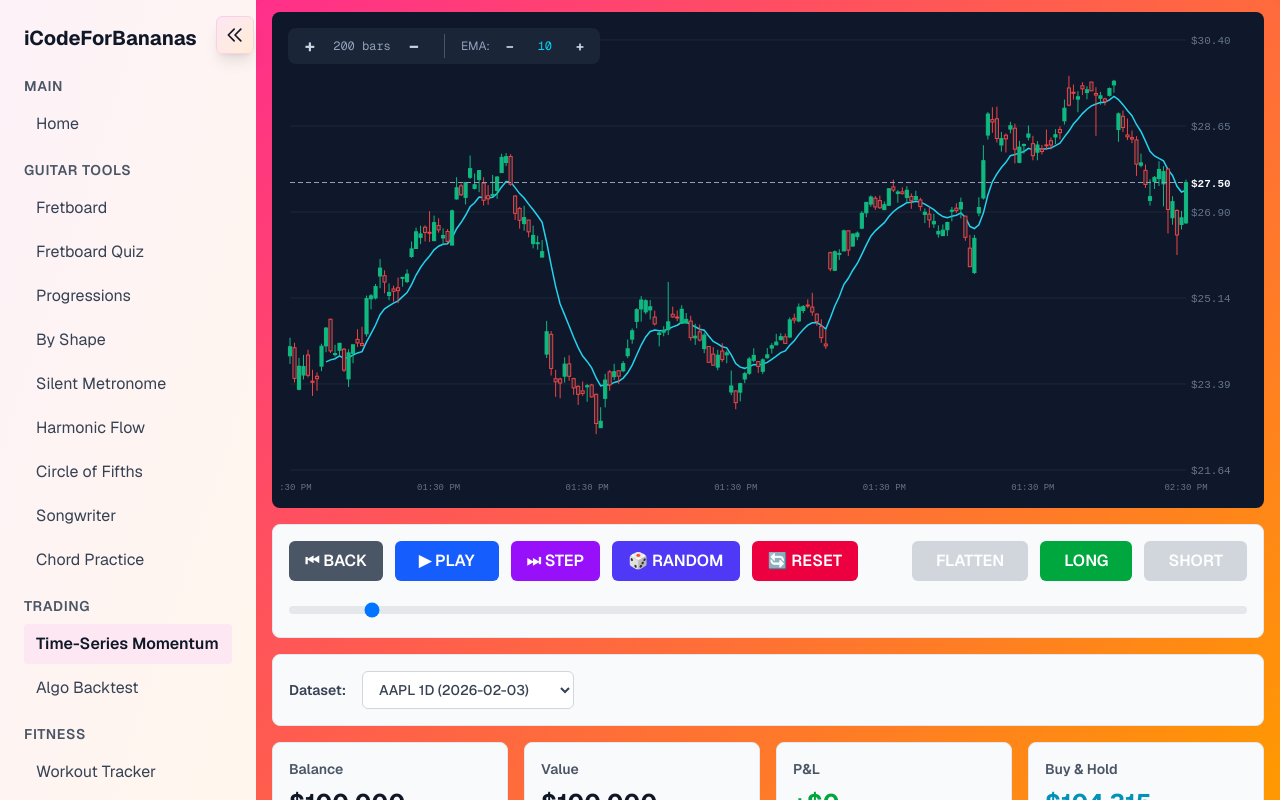
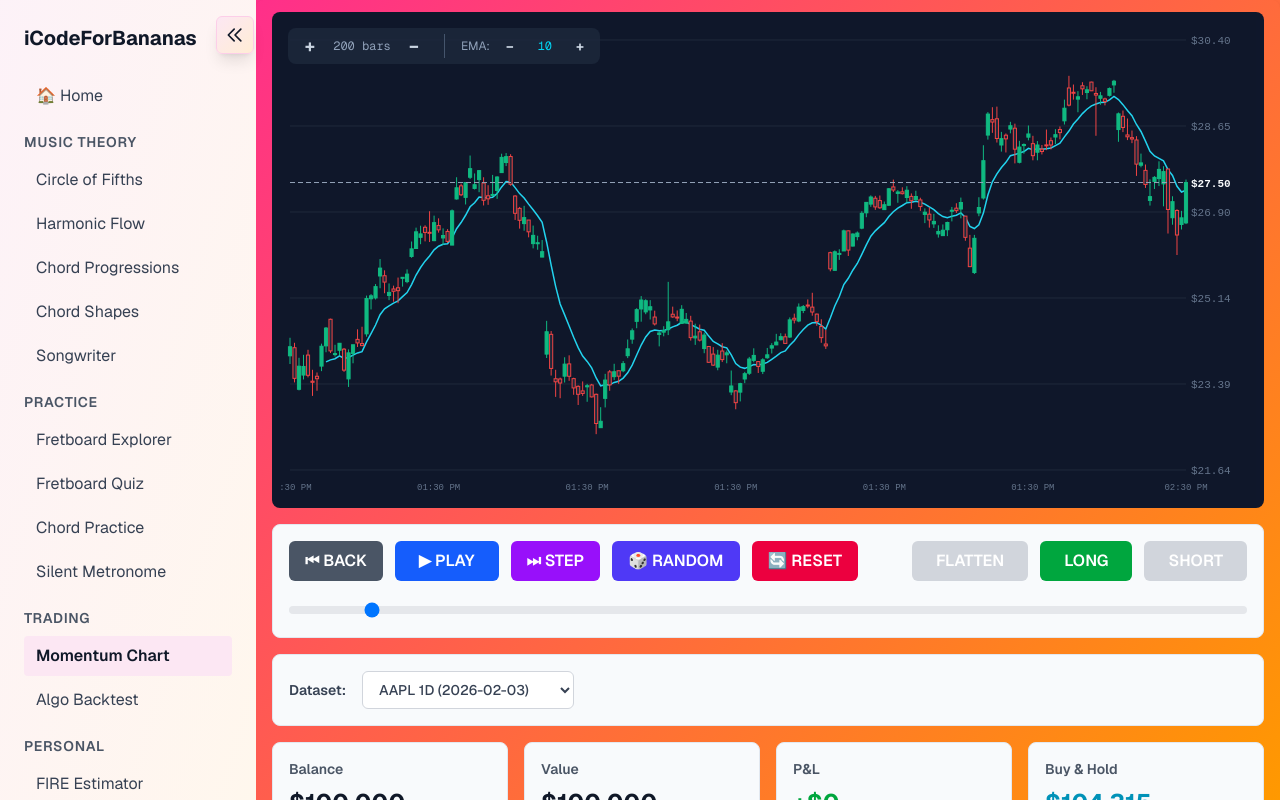
Before and after one commit to iCodeForBananas/iCodeForBananas, a Next.js app: page /trading-chart in a window 1280 px wide. Built offline with nearby package versions, Linux system fonts and the light colour scheme.

Commit message:
Refactor Sidebar component for improved state management and UI consistency; update Home page to reflect service offerings

```diff
--- a/app/components/Sidebar.tsx
+++ b/app/components/Sidebar.tsx
@@ -5,7 +5,6 @@ import { usePathname } from "next/navigation";
 import { useState, useEffect } from "react";
 
 const MOBILE_BREAKPOINT = 1024;
-const SIDEBAR_STATE_KEY = "sidebarOpen";
 
 // Helper function to check if current window width is below mobile breakpoint
 const isMobileDevice = () => window.innerWidth < MOBILE_BREAKPOINT;
@@ -16,25 +15,13 @@ export default function Sidebar() {
   const [isMobile, setIsMobile] = useState(false);
   const [hasMounted, setHasMounted] = useState(false);
 
-  // Load sidebar state from localStorage and check screen size on mount
+  // Check screen size on mount; sidebar always defaults to open on desktop
   useEffect(() => {
-    let shouldBeOpen = true; // Default state
-
-    try {
-      const savedState = localStorage.getItem(SIDEBAR_STATE_KEY);
-      if (savedState !== null) {
-        shouldBeOpen = savedState === "true";
-      }
-    } catch (error) {
-      // localStorage not available, use default state
-      console.warn("Failed to load sidebar state from localStorage:", error);
-    }
-
-    // On mobile, always start closed regardless of saved state
     const mobile = isMobileDevice();
     // eslint-disable-next-line react-hooks/set-state-in-effect -- initializing state from window dimensions on mount
     setIsMobile(mobile);
-    setIsOpen(mobile ? false : shouldBeOpen);
+    // Always open on desktop by default; always closed on mobile
+    setIsOpen(!mobile);
 
     // Enable transitions after initial state is resolved
     // Use requestAnimationFrame to ensure the browser has painted the correct initial state
@@ -59,14 +46,7 @@ export default function Sidebar() {
   }, []);
 
   const toggleSidebar = () => {
-    const newState = !isOpen;
-    setIsOpen(newState);
-    try {
-      localStorage.setItem(SIDEBAR_STATE_KEY, String(newState));
-    } catch (error) {
-      // localStorage not available, state will reset on page reload
-      console.warn("Failed to save sidebar state to localStorage:", error);
-    }
+    setIsOpen((prev) => !prev);
   };
 
   return (
@@ -117,10 +97,8 @@ export default function Sidebar() {
           <h2 className='text-xl font-bold whitespace-nowrap'>iCodeForBananas</h2>
 
           <nav className='flex flex-col gap-4 mt-6'>
+            {/* ── Main ──────────────────────────────────────── */}
             <div>
-              <h3 className='text-sm font-semibold text-gray-600 mb-2 uppercase tracking-wider whitespace-nowrap'>
-                Main
-              </h3>
               <div className='flex flex-col gap-1'>
                 <Link
                   href='/'
@@ -129,14 +107,69 @@ export default function Sidebar() {
                     pathname === "/" ? "bg-pink-100 text-gray-900 font-semibold" : "text-gray-700"
                   }`}
                 >
-                  Home
+                  🏠 Home
                 </Link>
               </div>
             </div>
 
+            {/* ── Music Theory ──────────────────────────────── */}
             <div>
               <h3 className='text-sm font-semibold text-gray-600 mb-2 uppercase tracking-wider whitespace-nowrap'>
-                Guitar Tools
+                Music Theory
+              </h3>
+              <div className='flex flex-col gap-1'>
+                <Link
+                  href='/circle-of-fifths'
+                  onClick={() => isMobile && setIsOpen(false)}
+                  className={`px-3 py-2 rounded hover:bg-pink-100 hover:text-gray-900 transition-colors whitespace-nowrap ${
+                    pathname === "/circle-of-fifths" ? "bg-pink-100 text-gray-900 font-semibold" : "text-gray-700"
+                  }`}
+                >
+                  Circle of Fifths
+                </Link>
+                <Link
+                  href='/harmonic-flow'
+                  onClick={() => isMobile && setIsOpen(false)}
+                  className={`px-3 py-2 rounded hover:bg-pink-100 hover:text-gray-900 transition-colors whitespace-nowrap ${
+                    pathname === "/harmonic-flow" ? "bg-pink-100 text-gray-900 font-semibold" : "text-gray-700"
+                  }`}
+                >
+                  Harmonic Flow
+                </Link>
+                <Link
+                  href='/chord-progressions'
+                  onClick={() => isMobile && setIsOpen(false)}
+                  className={`px-3 py-2 rounded hover:bg-pink-100 hover:text-gray-900 transition-colors whitespace-nowrap ${
+                    pathname === "/chord-progressions" ? "bg-pink-100 text-gray-900 font-semibold" : "text-gray-700"
+                  }`}
+                >
+                  Chord Progressions
+                </Link>
+                <Link
+                  href='/chord-shapes'
+                  onClick={() => isMobile && setIsOpen(false)}
+                  className={`px-3 py-2 rounded hover:bg-pink-100 hover:text-gray-900 transition-colors whitespace-nowrap ${
+                    pathname === "/chord-shapes" ? "bg-pink-100 text-gray-900 font-semibold" : "text-gray-700"
+                  }`}
+                >
+                  Chord Shapes
+                </Link>
+                <Link
+                  href='/songwriter'
+                  onClick={() => isMobile && setIsOpen(false)}
+                  className={`px-3 py-2 rounded hover:bg-pink-100 hover:text-gray-900 transition-colors whitespace-nowrap ${
+                    pathname === "/songwriter" ? "bg-pink-100 text-gray-900 font-semibold" : "text-gray-700"
+                  }`}
+                >
+                  Songwriter
+                </Link>
+              </div>
+            </div>
+
+            {/* ── Practice ──────────────────────────────────── */}
+            <div>
+              <h3 className='text-sm font-semibold text-gray-600 mb-2 uppercase tracking-wider whitespace-nowrap'>
+                Practice
               </h3>
               <div className='flex flex-col gap-1'>
                 <Link
@@ -146,7 +179,7 @@ export default function Sidebar() {
                     pathname === "/fretboard" ? "bg-pink-100 text-gray-900 font-semibold" : "text-gray-700"
                   }`}
                 >
-                  Fretboard
+                  Fretboard Explorer
                 </Link>
                 <Link
                   href='/fretboard-quiz'
@@ -158,22 +191,13 @@ export default function Sidebar() {
                   Fretboard Quiz
                 </Link>
                 <Link
-                  href='/chord-progressions'
+                  href='/chord-practice'
                   onClick={() => isMobile && setIsOpen(false)}
                   className={`px-3 py-2 rounded hover:bg-pink-100 hover:text-gray-900 transition-colors whitespace-nowrap ${
-                    pathname === "/chord-progressions" ? "bg-pink-100 text-gray-900 font-semibold" : "text-gray-700"
+                    pathname === "/chord-practice" ? "bg-pink-100 text-gray-900 font-semibold" : "text-gray-700"
                   }`}
                 >
-                  Progressions
-                </Link>
-                <Link
-                  href='/chord-shapes'
-                  onClick={() => isMobile && setIsOpen(false)}
-                  className={`px-3 py-2 rounded hover:bg-pink-100 hover:text-gray-900 transition-colors whitespace-nowrap ${
-                    pathname === "/chord-shapes" ? "bg-pink-100 text-gray-900 font-semibold" : "text-gray-700"
-                  }`}
-                >
-                  By Shape
+                  Chord Practice
                 </Link>
                 <Link
                   href='/silent-metronome'
@@ -184,45 +208,10 @@ export default function Sidebar() {
                 >
                   Silent Metronome
                 </Link>
-                <Link
-                  href='/harmonic-flow'
-                  onClick={() => isMobile && setIsOpen(false)}
-                  className={`px-3 py-2 rounded hover:bg-pink-100 hover:text-gray-900 transition-colors whitespace-nowrap ${
-                    pathname === "/harmonic-flow" ? "bg-pink-100 text-gray-900 font-semibold" : "text-gray-700"
-                  }`}
-                >
-                  Harmonic Flow
-                </Link>
-                <Link
-                  href='/circle-of-fifths'
-                  onClick={() => isMobile && setIsOpen(false)}
-                  className={`px-3 py-2 rounded hover:bg-pink-100 hover:text-gray-900 transition-colors whitespace-nowrap ${
-                    pathname === "/circle-of-fifths" ? "bg-pink-100 text-gray-900 font-semibold" : "text-gray-700"
-                  }`}
-                >
-                  Circle of Fifths
-                </Link>
-                <Link
-                  href='/songwriter'
-                  onClick={() => isMobile && setIsOpen(false)}
-                  className={`px-3 py-2 rounded hover:bg-pink-100 hover:text-gray-900 transition-colors whitespace-nowrap ${
-                    pathname === "/songwriter" ? "bg-pink-100 text-gray-900 font-semibold" : "text-gray-700"
-                  }`}
-                >
-                  Songwriter
-                </Link>
-                <Link
-                  href='/chord-practice'
-                  onClick={() => isMobile && setIsOpen(false)}
-                  className={`px-3 py-2 rounded hover:bg-pink-100 hover:text-gray-900 transition-colors whitespace-nowrap ${
-                    pathname === "/chord-practice" ? "bg-pink-100 text-gray-900 font-semibold" : "text-gray-700"
-                  }`}
-                >
-                  Chord Practice
-                </Link>
               </div>
             </div>
 
+            {/* ── Trading ───────────────────────────────────── */}
             <div>
               <h3 className='text-sm font-semibold text-gray-600 mb-2 uppercase tracking-wider whitespace-nowrap'>
                 Trading
@@ -235,7 +224,7 @@ export default function Sidebar() {
                     pathname === "/trading-chart" ? "bg-pink-100 text-gray-900 font-semibold" : "text-gray-700"
                   }`}
                 >
-                  Time-Series Momentum
+                  Momentum Chart
                 </Link>
                 <Link
                   href='/algo-backtest'
@@ -249,11 +238,21 @@ export default function Sidebar() {
               </div>
             </div>
 
+            {/* ── Personal ──────────────────────────────────── */}
             <div>
               <h3 className='text-sm font-semibold text-gray-600 mb-2 uppercase tracking-wider whitespace-nowrap'>
-                Fitness
+                Personal
               </h3>
               <div className='flex flex-col gap-1'>
+                <Link
+                  href='/fire-estimator'
+                  onClick={() => isMobile && setIsOpen(false)}
+                  className={`px-3 py-2 rounded hover:bg-pink-100 hover:text-gray-900 transition-colors whitespace-nowrap ${
+                    pathname === "/fire-estimator" ? "bg-pink-100 text-gray-900 font-semibold" : "text-gray-700"
+                  }`}
+                >
+                  FIRE Estimator
+                </Link>
                 <Link
                   href='/workout-tracker'
                   onClick={() => isMobile && setIsOpen(false)}
@@ -266,26 +265,10 @@ export default function Sidebar() {
               </div>
             </div>
 
+            {/* ── Labs ──────────────────────────────────────── */}
             <div>
               <h3 className='text-sm font-semibold text-gray-600 mb-2 uppercase tracking-wider whitespace-nowrap'>
-                Finance
-              </h3>
-              <div className='flex flex-col gap-1'>
-                <Link
-                  href='/fire-estimator'
-                  onClick={() => isMobile && setIsOpen(false)}
-                  className={`px-3 py-2 rounded hover:bg-pink-100 hover:text-gray-900 transition-colors whitespace-nowrap ${
-                    pathname === "/fire-estimator" ? "bg-pink-100 text-gray-900 font-semibold" : "text-gray-700"
-                  }`}
-                >
-                  FIRE Estimator
-                </Link>
-              </div>
-            </div>
-
-            <div>
-              <h3 className='text-sm font-semibold text-gray-600 mb-2 uppercase tracking-wider whitespace-nowrap'>
-                Cloud
+                Labs
               </h3>
               <div className='flex flex-col gap-1'>
                 <Link
@@ -297,14 +280,6 @@ export default function Sidebar() {
                 >
                   Cloud Architect
                 </Link>
-              </div>
-            </div>
-
-            <div>
-              <h3 className='text-sm font-semibold text-gray-600 mb-2 uppercase tracking-wider whitespace-nowrap'>
-                Visualizations
-              </h3>
-              <div className='flex flex-col gap-1'>
                 <Link
                   href='/ascii-player'
                   onClick={() => isMobile && setIsOpen(false)}
```
Also changed, not shown: app/page.tsx (+12 -12 lines).
